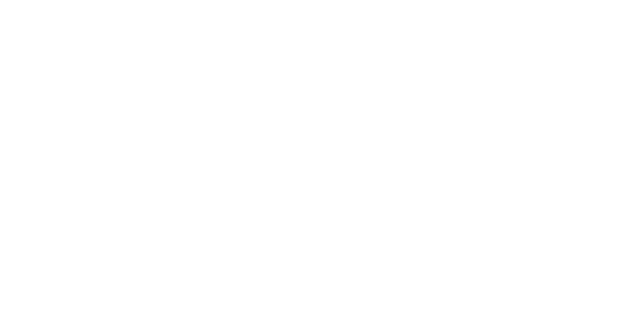
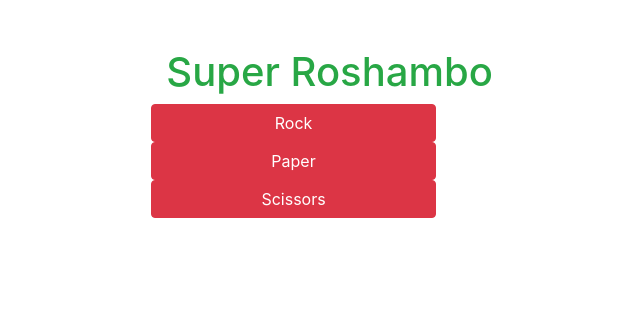
Before and after one commit to edutcher/Super-Roshambo, a plain HTML site: page index.html in a window 1280 px wide. Shown: the whole page, without its empty margins (62-702 px from the left). Drawn offline with nearby package versions, Linux system fonts and the light colour scheme.

Commit message:
created game page

```diff
--- a/index.html
+++ b/index.html
@@ -11,6 +11,7 @@
     <script>
         var userScore = 0;
         var compScore = 0;
+        var times = 0;
         var history = [0, 0, 0];
 
         function playGame(userChoice) {
@@ -50,14 +51,38 @@
                 document.getElementById("game-info").innerHTML = "You chose Scissors and the Computer chose Scissors, Tie";
                 history[2]++;
             }
+
+            times++;
+            document.getElementById("score").innerHTML = "Your Score " + userScore + " Computer Score " + compScore + " Ties: " + (times - (userScore + compScore));
         }
     </script>
 
     <title>Super Roshambo</title>
 </head>
 
-<body>
+<body class=".bg-secondary">
+    <main>
+        <div class="container col-8 mt-5">
+            <h1 class="justify-content-center text-success">Super Roshambo</h1>
+            <div class="row">
+                <button class="btn btn-danger col-4" onclick="playGame(0)">Rock</button>
+            </div>
+            <div class="row">
+                <button class="btn btn-danger col-4" onclick="playGame(1)">Paper</button>
+            </div>
+            <div class="row">
+                <button class="btn btn-danger col-4" onclick="playGame(2)">Scissors</button>
+            </div>
 
+            <div class="row pt-4">
+                <p id="game-info"></p>
+            </div>
+
+            <div class="row mt-5">
+                <p id="score"></p>
+            </div>
+        </div>
+    </main>
 </body>
 
 </html>
```
